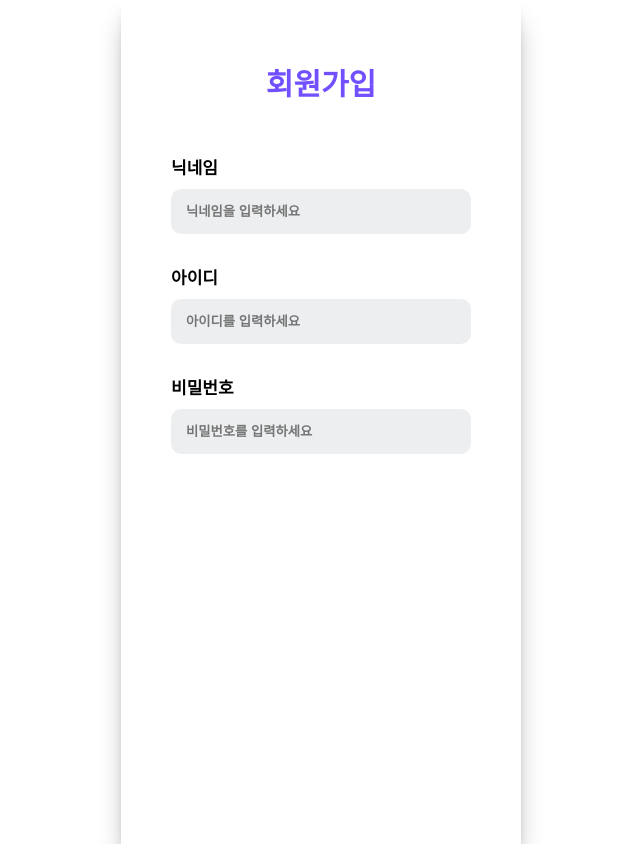
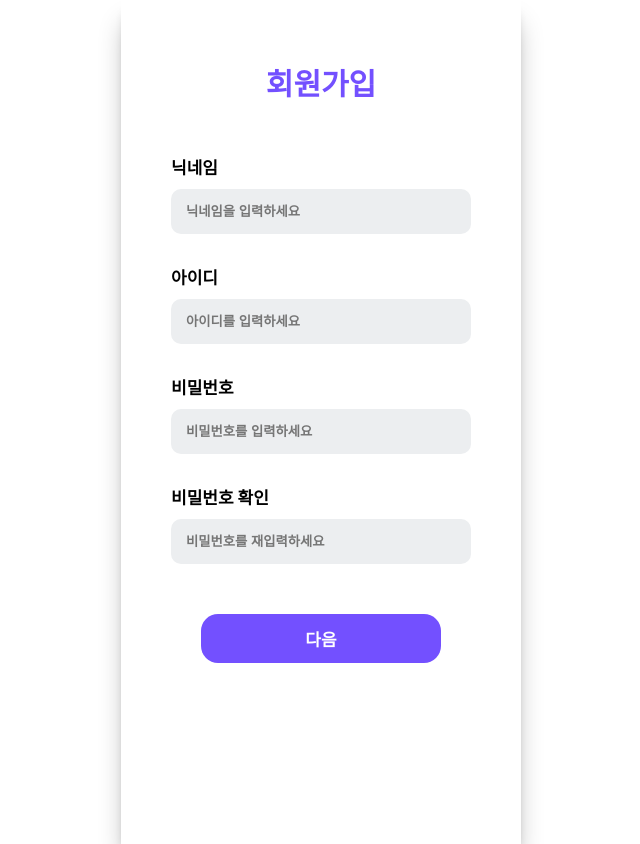
Before and after one commit to Likelion-at-SMWU-12th/Hanappun-Client, a React (Create React App) app in the folder hancare/: page /signup in a window 1280 px wide. Shown: the whole page, without its empty margins (319-959 px from the left). Built offline with nearby package versions, Linux system fonts and the light colour scheme.

Commit message:
[Feat] 회원가입 창 구현

```diff
--- a/hancare/src/pages/account/Signup.js
+++ b/hancare/src/pages/account/Signup.js
@@ -38,12 +38,30 @@ const Inputbox = styled.input`
   border-radius: 10px;
 `;
 
+const SignupBtn = styled.button`
+  display: block;
+  margin-top: 50px;
+  margin-left: auto;
+  margin-right: auto;
+  padding: 12px;
+  width: 60%;
+  border: none;
+  border-radius: 17px;
+  background-color: #7350ff;
+  color: white;
+  font-size: 17px;
+  font-weight: 600;
+`;
+
 const Signup = () => {
   const [values, setValues] = useState({
     nickname: "",
     id: "",
     password: "",
+    repassword: "",
   });
+
+  const navigate = useNavigate();
 
   const handleChange = (e) => {
     setValues((prevValues) => {
@@ -54,12 +72,18 @@ const Signup = () => {
       };
     });
   };
+
+  const handleSubmit = (e) => {
+    e.preventDefault();
+    navigate("/login");
+  };
+
   return (
     <Container>
       <Title>
         <h1>회원가입</h1>
       </Title>
-      <form>
+      <form onSubmit={handleSubmit}>
         <Infobox>
           <Label for="nickname">닉네임</Label>
           <Inputbox
@@ -85,7 +109,7 @@ const Signup = () => {
         <Infobox>
           <Label for="password">비밀번호</Label>
           <Inputbox
-            type="text"
+            type="password"
             name="password"
             value={values.password}
             onChange={handleChange}
@@ -93,6 +117,18 @@ const Signup = () => {
             required
           />
         </Infobox>
+        <Infobox>
+          <Label for="repassword">비밀번호 확인</Label>
+          <Inputbox
+            type="password"
+            name="repassword"
+            value={values.repasswordpassword}
+            onChange={handleChange}
+            placeholder="비밀번호를 재입력하세요"
+            required
+          />
+        </Infobox>
+        <SignupBtn type="submit">다음</SignupBtn>
       </form>
     </Container>
   );
```
